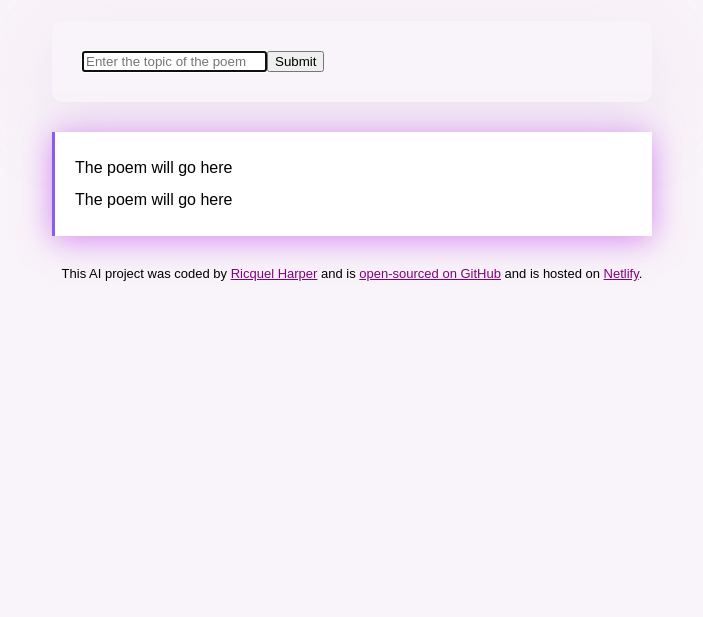
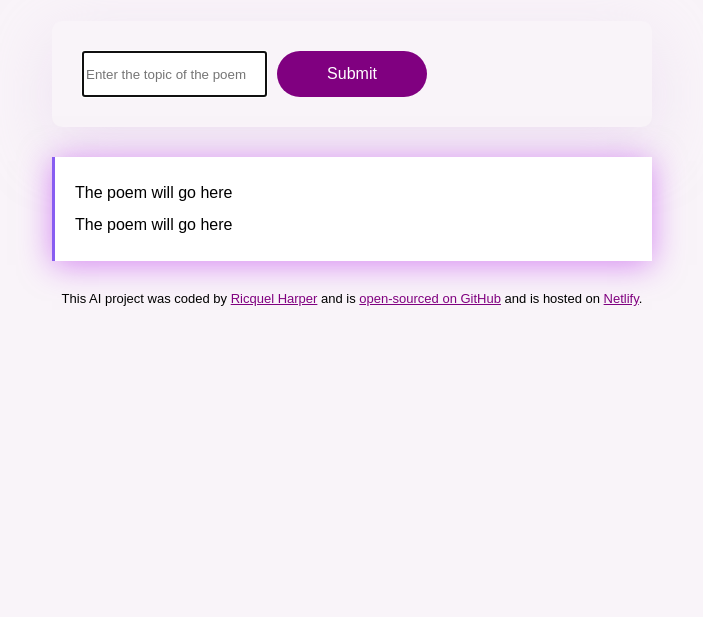
Before and after one commit to Ricquel215/rjh-poem-generator, a plain HTML site: page index.html in a window 1280 px wide. Shown: the part 183-800 px from the top of the page, without its empty margins (288-991 px from the left). Drawn offline with Linux system fonts and the light colour scheme.

Commit message:
Corrected button error

```diff
--- a/index.html
+++ b/index.html
@@ -21,7 +21,7 @@
             required
             autocomplete="off"
           />
-          <input type="submit" />
+          <input type="submit" class="submit-button" />
         </form>
         <div class="poem">
           The poem will go here
--- a/src/style.css
+++ b/src/style.css
@@ -45,8 +45,8 @@ form {
 
 .submit-button {
   margin-left: 10px;
-  background: #885df1;
-  color: rgba(180, 29, 236, 0.5);
+  background: purple;
+  color: white;
   border: none;
   width: 150px;
   font-size: 16px;
```
